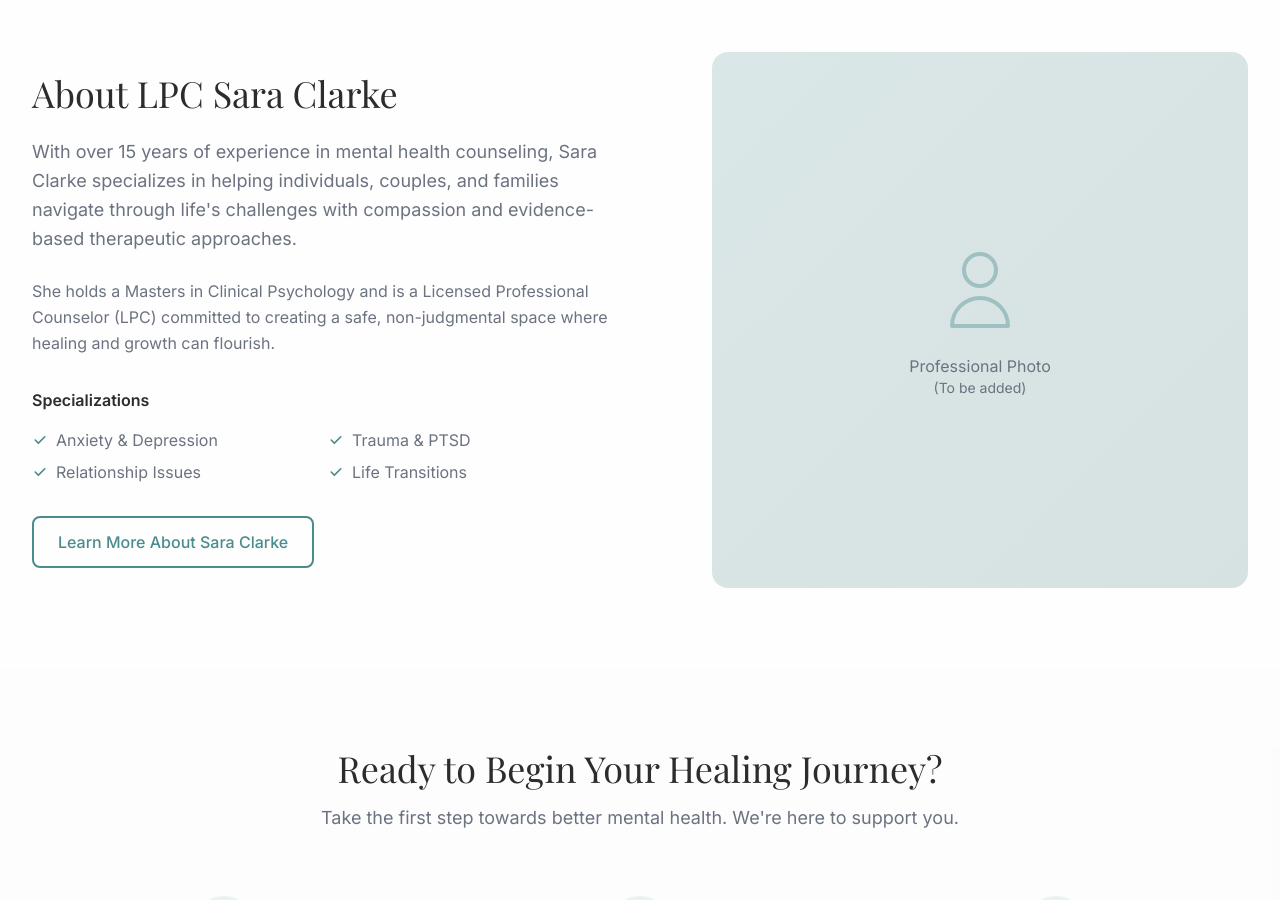
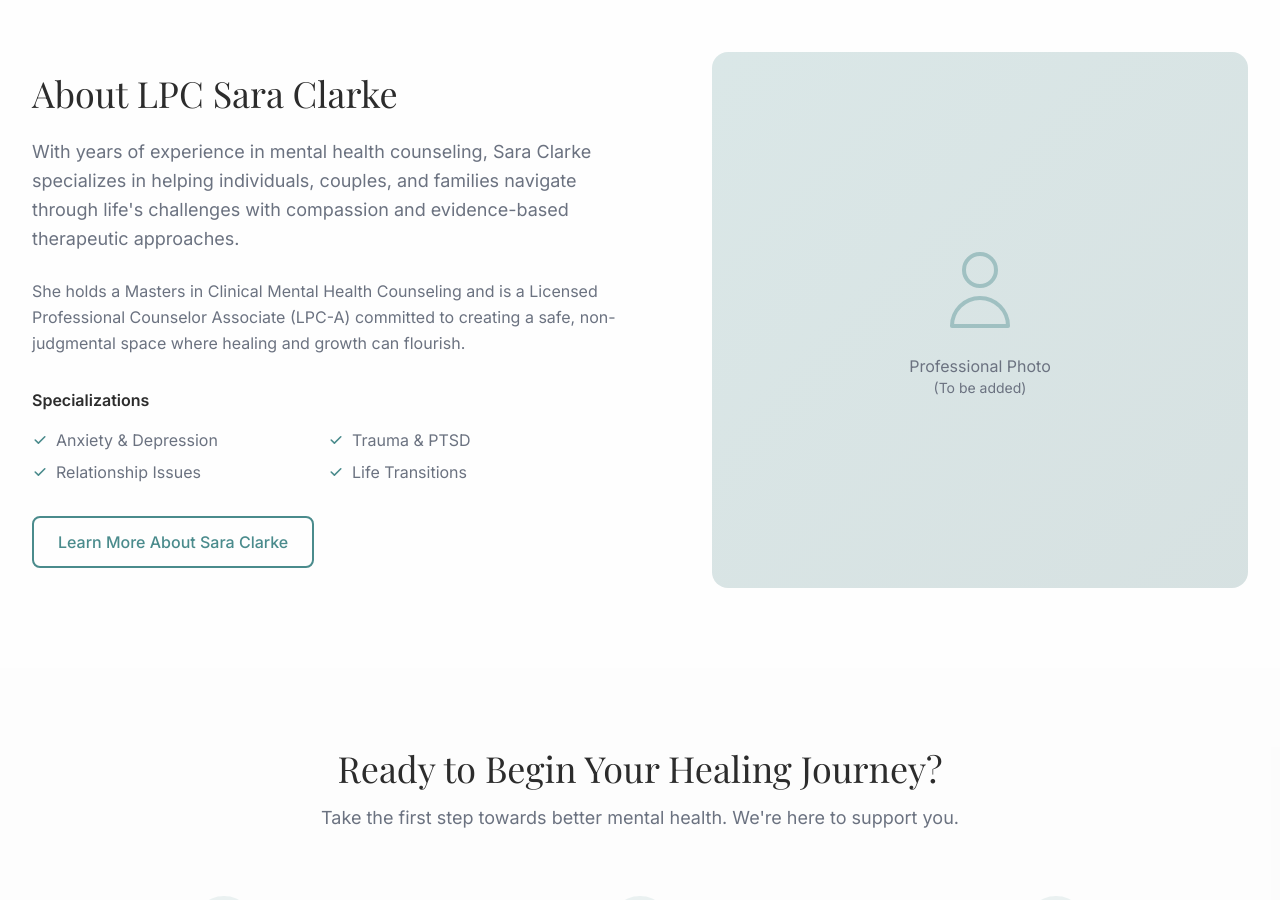
Before and after one commit to mrrogers16/CC_Site, a Next.js app: page / in a window 1280 px wide. Shown: the part 1540-2440 px from the top of the page. Built offline with nearby package versions, Linux system fonts and the light colour scheme; no server answers; a web font is replaced by a local one.

Commit message:
Update database config and about section content
Added directUrl to Prisma datasource for improved connection management. Updated AboutSection to reflect accurate credentials and experience for mock user.

```diff
--- a/src/components/sections/about-section.tsx
+++ b/src/components/sections/about-section.tsx
@@ -10,13 +10,13 @@ export function AboutSection() {
               About LPC Sara Clarke
             </h2>
             <p className="text-lg text-muted-foreground mb-6 leading-relaxed">
-              With over 15 years of experience in mental health counseling, Sara Clarke
+              With years of experience in mental health counseling, Sara Clarke
               specializes in helping individuals, couples, and families navigate through
               life's challenges with compassion and evidence-based therapeutic approaches.
             </p>
             <p className="text-muted-foreground mb-8 leading-relaxed">
-              She holds a Masters in Clinical Psychology and is a Licensed Professional
-              Counselor (LPC) committed to creating a safe, non-judgmental space where
+              She holds a Masters in Clinical Mental Health Counseling and is a Licensed Professional
+              Counselor Associate (LPC-A) committed to creating a safe, non-judgmental space where
               healing and growth can flourish.
             </p>
 
```
Also changed, not shown: 1 other file (tests, documents, lock files or other folders).
